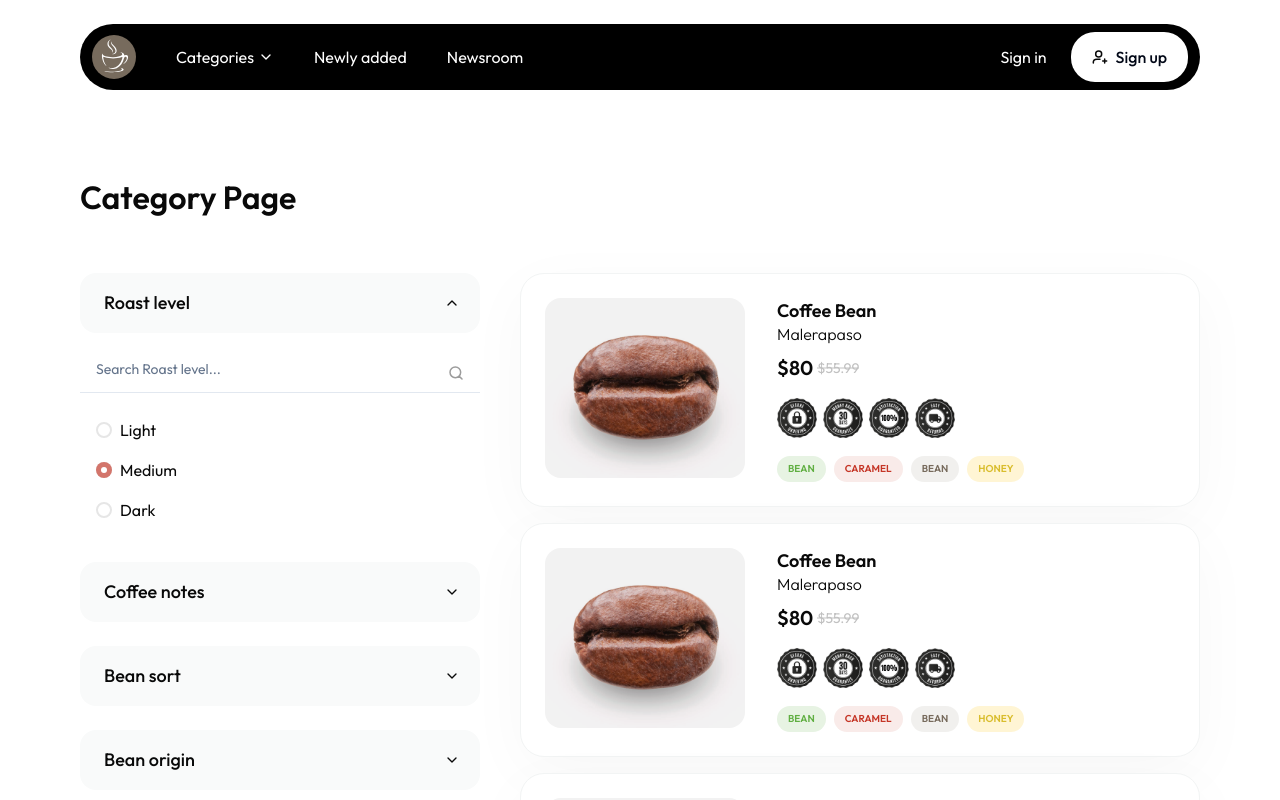
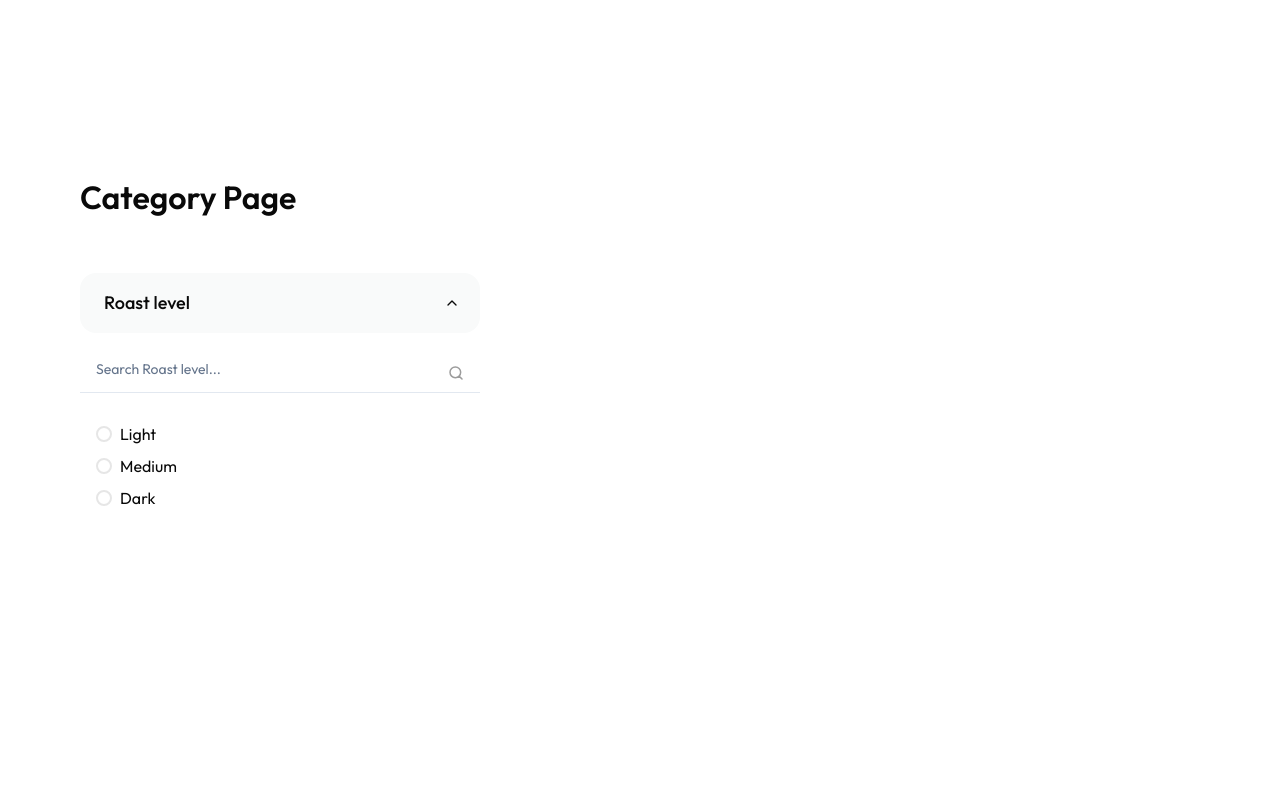
Before and after one commit to star-works/coffee-beans, a Next.js app: page /category in a window 1280 px wide. Both pictures are taken after a click on the button "Roast level". Shown: the top 800 px of the page. Built offline with nearby package versions, Linux system fonts and the light colour scheme.

Commit message:
accordion

```diff
--- a/src/app/layout.js
+++ b/src/app/layout.js
@@ -20,9 +20,9 @@ export default function RootLayout({ children }) {
           marginRight: "0 !important",
         }}
       >
-        <Header />
+        {/* <Header /> */}
         {children}
-        <Footer />
+        {/* <Footer /> */}
       </body>
     </html>
   );
--- a/src/components/category/Accordion.jsx
+++ b/src/components/category/Accordion.jsx
@@ -1,24 +1,12 @@
 "use client";
-import {
-  Accordion,
-  AccordionContent,
-  AccordionItem,
-  AccordionTrigger,
-} from "@/components/ui/accordion";
-import { Input } from "@/components/ui/input";
-import { Label } from "@/components/ui/label";
-import { beanCategories } from "../common/Helper";
-import { BlackSearch } from "../common/Icons";
-import RangeSlider from "./RangeSlider";
-import AccordionCardItem from "./AccordionCardItem";
+import { Accordion } from "@/components/ui/accordion";
+import Roastlevel from "./Roastlevel";
 
 const AccordionComponent = () => {
   return (
     <div className="lg:max-w-[400px] md:max-w-[300px] w-full">
       <Accordion type="single" collapsible className="w-full">
-        {beanCategories.map((obj, index) => {
-          return <AccordionCardItem key={index} index={index} obj={obj} />;
-        })}
+        <Roastlevel />
       </Accordion>
     </div>
   );
--- a/src/components/category/AllInput.jsx
+++ b/src/components/category/AllInput.jsx
@@ -4,40 +4,21 @@ import { Checkbox } from "@/components/ui/checkbox";
 import { RadioGroup, RadioGroupItem } from "@/components/ui/radio-group";
 import Image from "next/image";
 export const RadioInputs = (props) => {
+  console.log(props.search[0], "ghbjnklm");
   return (
     <>
-      <RadioGroup defaultValue="comfortable" className={`gap-0 ${props.flex}`}>
-        <div className="flex items-center space-x-2">
-          <RadioGroupItem value="default" id="r1" className="cursor-pointer" />
-          <Label
-            className="text-base text-[#090909] font-normal cursor-pointer"
-            htmlFor="r1"
-          >
-            {props.firstName}
-          </Label>
-        </div>
-        <div className={`flex items-center space-x-2 pt-4 ${props.padding} `}>
-          <RadioGroupItem
-            value="comfortable"
-            id="r2"
-            className="cursor-pointer"
-          />
-          <Label
-            className="text-base text-[#090909] font-normal cursor-pointer"
-            htmlFor="r2"
-          >
-            {props.secondName}
-          </Label>
-        </div>
-        <div className={`flex items-center space-x-2 pt-4 ${props.className}`}>
-          <RadioGroupItem value="compact" id="r3" className="cursor-pointer" />
-          <Label
-            className="text-base text-[#090909] font-normal cursor-pointer"
-            htmlFor="r3"
-          >
-            {props.thirdName}
-          </Label>
-        </div>
+      <RadioGroup defaultValue="comfortable" className={`gap-0`}>
+        {props.search.map((obj, i) => (
+          <div className="flex items-center space-x-2 py-[4px]">
+            <RadioGroupItem value={obj} id={obj} className="cursor-pointer" />
+            <Label
+              className="text-base text-[#090909] font-normal cursor-pointer"
+              htmlFor={obj}
+            >
+              {obj}
+            </Label>
+          </div>
+        ))}
       </RadioGroup>
     </>
   );
--- a/src/components/category/PageComponents.jsx
+++ b/src/components/category/PageComponents.jsx
@@ -48,7 +48,8 @@ const PageComponent = () => {
         </div>
       </div>
       <div className="flex flex-col sm:flex-row gap-4 lg:gap-10 pt-3">
-        <AccordionComponent /> <CategoryCard setCategory={setCategory} />
+        <AccordionComponent />
+        {/* <CategoryCard setCategory={setCategory} /> */}
       </div>
     </div>
   );
--- /dev/null
+++ b/src/components/category/Roastlevel.jsx
@@ -0,0 +1,48 @@
+import React, { useState } from "react";
+import { RadioInputs } from "./AllInput";
+import {
+  Accordion,
+  AccordionContent,
+  AccordionItem,
+  AccordionTrigger,
+} from "@/components/ui/accordion";
+import { Input } from "@/components/ui/input";
+import { Label } from "@/components/ui/label";
+import { BlackSearch } from "../common/Icons";
+const Roastlevel = () => {
+  const options = ["Light", "Medium", "Dark"];
+  const [search, setSerach] = useState(options);
+  const searchHandler = (e) => {
+    const newArr = options.filter((obj) =>
+      obj.toLocaleLowerCase().includes(e.toLocaleLowerCase())
+    );
+    setSerach(newArr);
+  };
+  return (
+    <AccordionItem value={`1`} defaultOpen={`1`} className="mb-6  border-b-0">
+      <AccordionTrigger className="ps-6 pe-5 py-4 bg-[#f9fafa] rounded-2xl hover:no-underline font-medium text-lg text-[#090909]">
+        Roast level
+      </AccordionTrigger>
+      <AccordionContent className="pt-5">
+        <div className={`relative mb-[25px]`}>
+          <Label htmlFor="icon">
+            <span className="opacity-40 absolute right-4 top-[50%] -translate-y-[50%]">
+              <BlackSearch />
+            </span>
+          </Label>
+          <Input
+            onChange={(e) => searchHandler(e.target.value)}
+            id="icon"
+            placeholder="Search Roast level..."
+            className="border-0 pb-4 px-4 border-b rounded-none focus-visible:outline-none focus-visible:ring-0"
+          />
+        </div>
+        <div className="px-4">
+          <RadioInputs search={search} />
+        </div>
+      </AccordionContent>
+    </AccordionItem>
+  );
+};
+
+export default Roastlevel;
--- a/src/components/common/Helper.jsx
+++ b/src/components/common/Helper.jsx
@@ -383,7 +383,6 @@ export const beanCategories = [
     ),
   },
   {
-    classHidden: "hidden",
     heading: "Subscription ",
     type: (
       <RadioInputs
```
